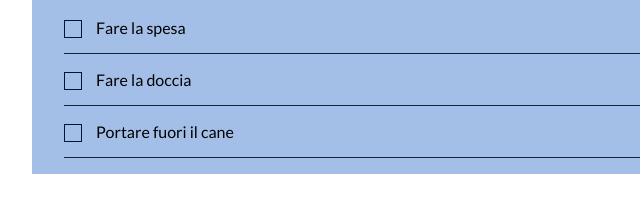
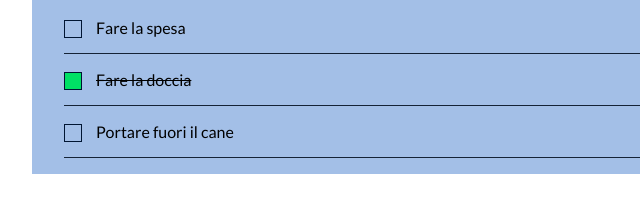
Before and after one commit to vittosba/vue-todolist, a plain HTML site: page index.html in a window 1280 px wide. Shown: the part 448-660 px from the top of the page, 174-814 px from the left. Drawn offline with nearby package versions, Linux system fonts and the light colour scheme.

Commit message:
add todo completed

```diff
--- a/css/main.css
+++ b/css/main.css
@@ -70,3 +70,11 @@
     height: 1rem;
     border: 1px solid #001533;
 }
+
+.todo .text.completed {
+    text-decoration: line-through;
+}
+
+.todo .text.completed::before {
+    background: #00e165;
+}
--- a/index.html
+++ b/index.html
@@ -47,7 +47,12 @@
                     class="todo"
                     v-for="(todo, index) in todos"
                 >
-                    <span class="text">{{ todo.text }}</span>
+                    <span
+                        class="text"
+                        :class="{completed: todo.completed}"
+                    >
+                        {{ todo.text }}
+                    </span>
                     <i class="far fa-trash-alt delete"></i>
                 </li>
             </ul>
```
